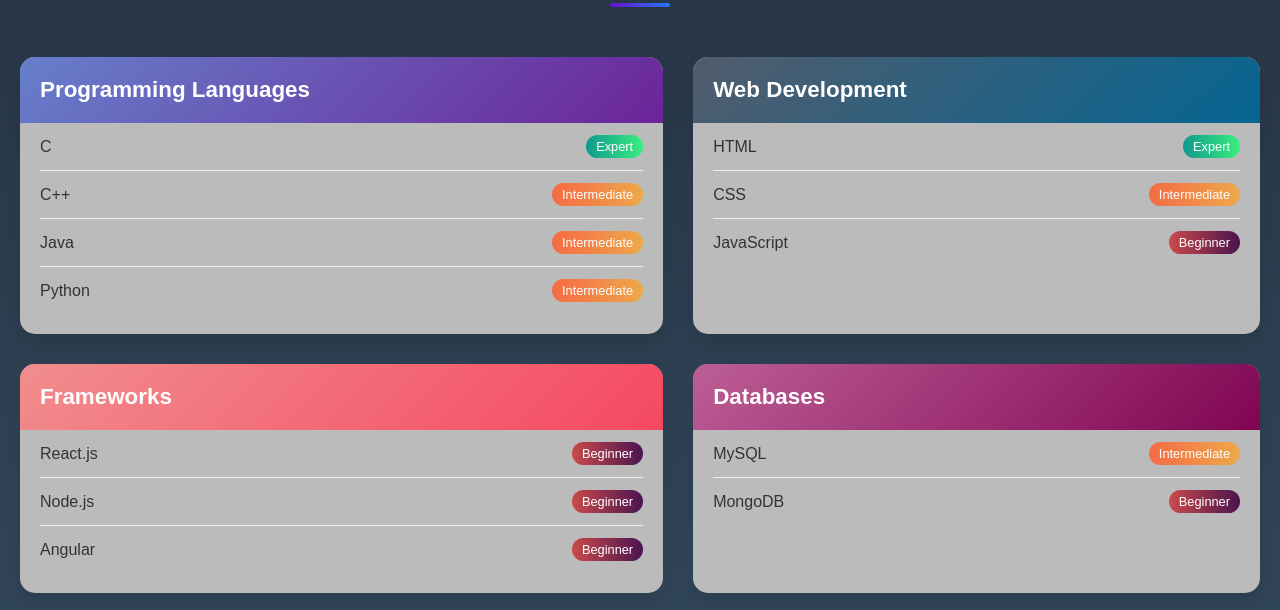
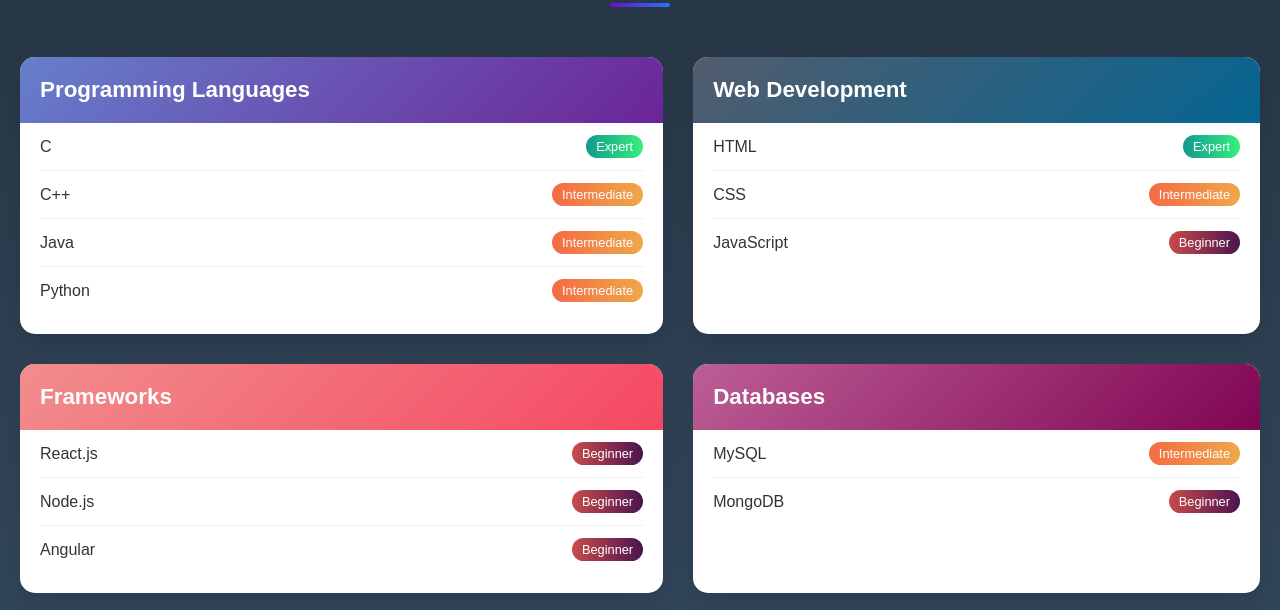
Before and after one commit to KavyaRajeevs/KavyaR, a plain HTML site: page skills.html in a window 1280 px wide. Shown: the part 157-767 px from the top of the page. Drawn offline with Linux system fonts and the light colour scheme.

Commit message:
Update skillcss.css

```diff
--- a/skillcss.css
+++ b/skillcss.css
@@ -32,7 +32,7 @@
 
 
 .skillset {
-  background: #bbb;
+  background: #fff;
   border-radius: 15px;
   overflow: hidden;
   box-shadow: 0 10px 20px rgba(0, 0, 0, 0.1);
```
